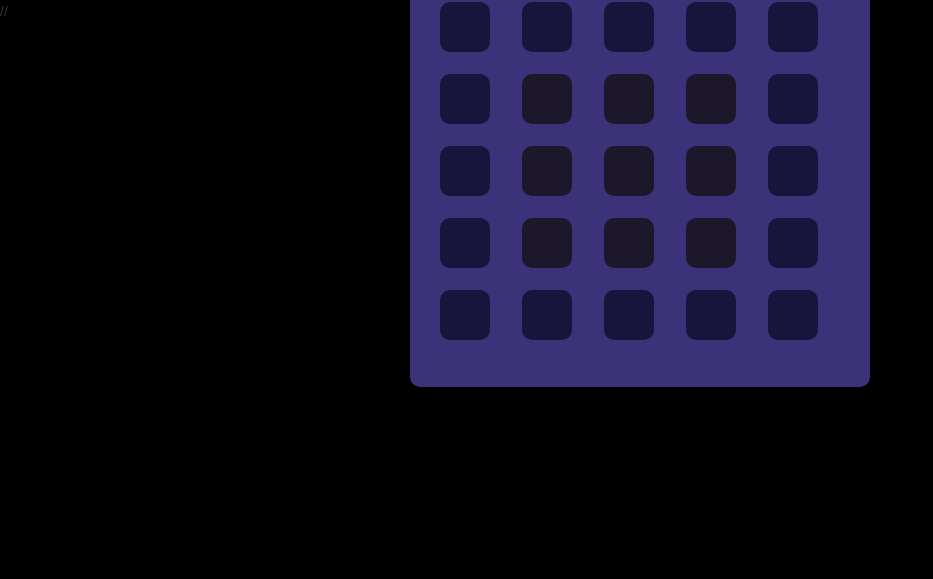
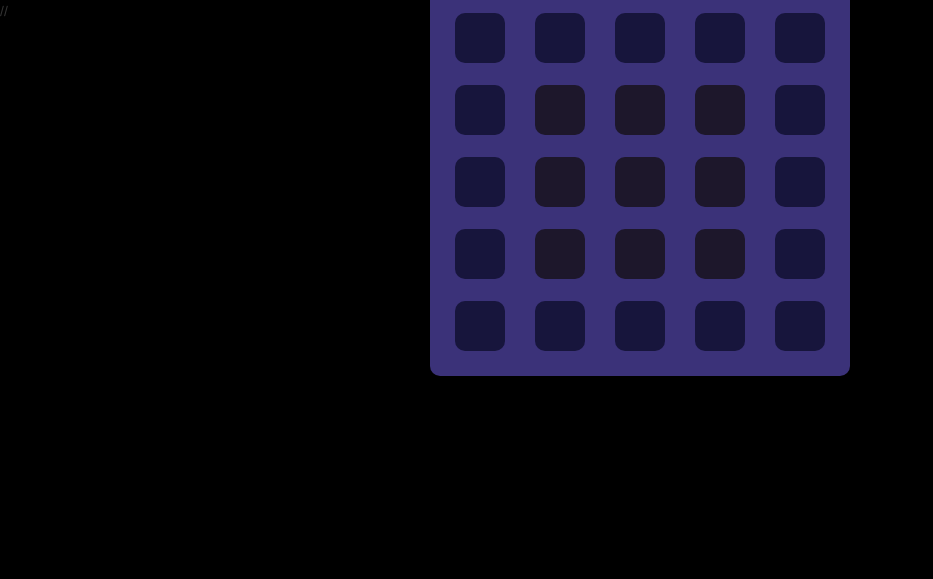
Before and after one commit to ucuncuatabek/Quixo-Game, a plain HTML site: page Quickso.html in a window 1280 px wide. Shown: the part 221-800 px from the top of the page, without its empty margins (0-933 px from the left). Drawn offline with nearby package versions, Linux system fonts and the light colour scheme.

Commit message:
Arayüz düzeltme

```diff
--- a/Quickso.html
+++ b/Quickso.html
@@ -11,18 +11,17 @@
       background:black;
     }
       .connectedSortable {
-        width: 72px;
+
         min-height: 20px;
         list-style-type: none;
         margin: 0;
         padding: 5px 0 0 0;
         float: left;
-        margin-right:10px;
+        margin-right:30px;
       }
      .connectedSortable li {
         line-height: 35px;
         border-radius:10px;
-        margin: 0 5px 5px 5px;
         padding: 5px;
         font-size: 50px;
         width: 50px;
@@ -34,6 +33,13 @@
         background: #17153c;
         margin-bottom:22px;
       }
+      .connectedSortable li:last-child{
+        margin-bottom : 0px;
+      }
+      ul:last-child{
+        margin-right:0px !important;
+      }
+
 
       .ui-sortable-placeholder {
         width: 45px;
```
